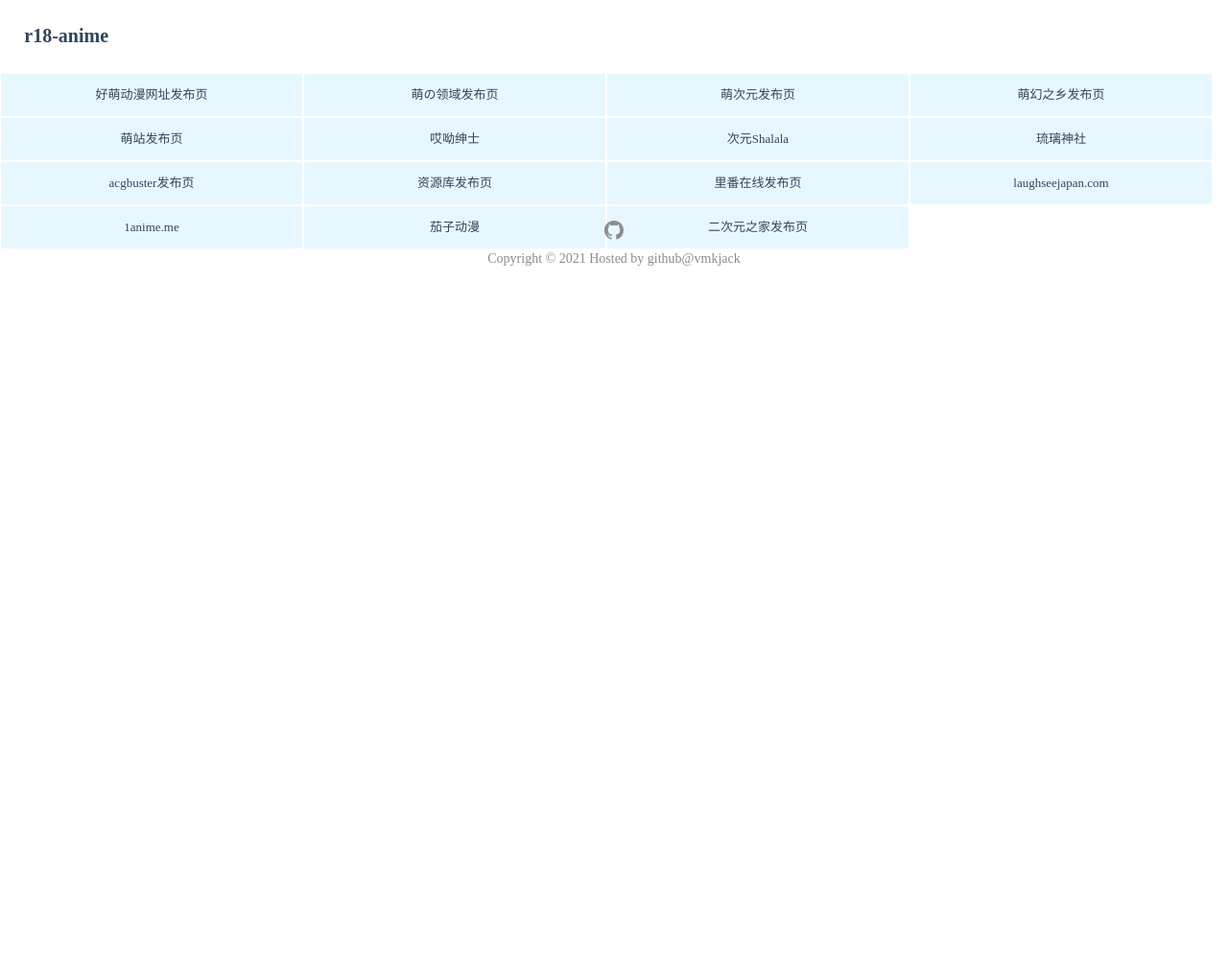
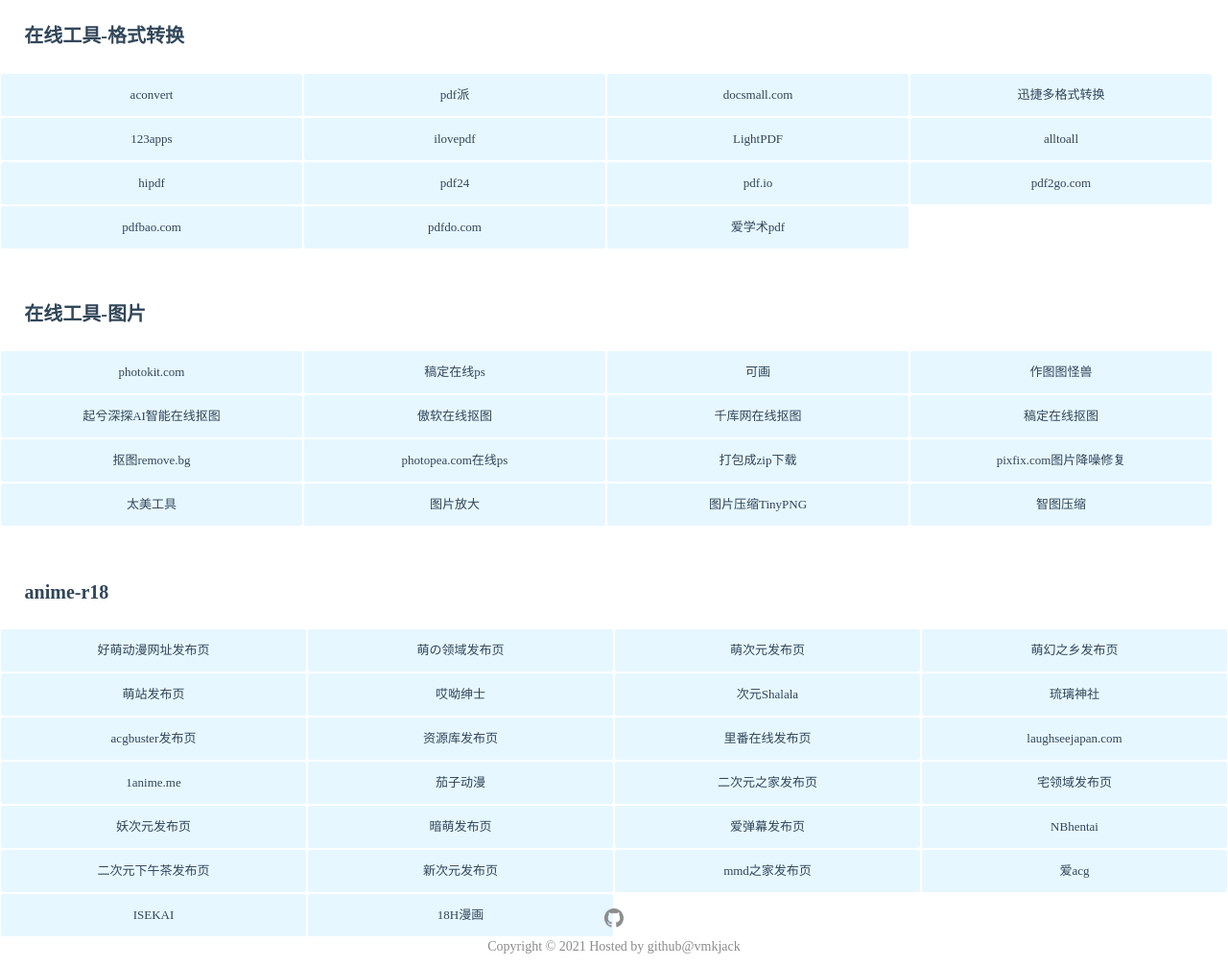
Before and after one commit to vmkjack/mynav, a plain HTML site: page index.html in a window 1280 px wide. Shown: the whole page at 96% size. Before the commit the page ends 800 px from the top, so only its background shows below. Drawn offline with Linux system fonts and the light colour scheme.

Commit message:
2021.08.16

```diff
--- a/index.html
+++ b/index.html
@@ -13,8 +13,52 @@
 <!-- 导航地址 start -->
     <div class="nav-content">
 
+
       <div class="jj-list">
-        <div class="jj-list-tit">r18-anime</div>
+        <div class="jj-list-tit">在线工具-格式转换</div>
+        <ul class="jj-list-con">
+          <li><a href="https://www.aconvert.com/cn/" class="jj-list-link" target="_blank">aconvert</a></li>
+          <li><a href="https://www.pdfpai.com/" class="jj-list-link" target="_blank">pdf派</a></li>
+          <li><a href="https://docsmall.com/" class="jj-list-link" target="_blank">docsmall.com</a></li>
+          <li><a href="https://app.xunjiepdf.com/" class="jj-list-link" target="_blank">迅捷多格式转换</a></li>
+          <li><a href="https://123apps.com/" class="jj-list-link" target="_blank">123apps</a></li>
+          <li><a href="https://www.ilovepdf.com/" class="jj-list-link" target="_blank">ilovepdf</a></li>
+          <li><a href="https://lightpdf.com/" class="jj-list-link" target="_blank">LightPDF</a></li>
+          <li><a href="https://www.alltoall.net/" class="jj-list-link" target="_blank">alltoall</a></li>
+          <li><a href="https://www.hipdf.cn/" class="jj-list-link" target="_blank">hipdf</a></li>
+          <li><a href="https://tools.pdf24.org/zh/" class="jj-list-link" target="_blank">pdf24</a></li>
+          <li><a href="https://pdf.io/tw/" class="jj-list-link" target="_blank">pdf.io</a></li>
+          <li><a href="https://www.pdf2go.com/zh/" class="jj-list-link" target="_blank">pdf2go.com</a></li>
+          <li><a href="http://www.pdfbao.com/" class="jj-list-link" target="_blank">pdfbao.com</a></li>
+          <li><a href="http://www.pdfdo.com/" class="jj-list-link" target="_blank">pdfdo.com</a></li>
+          <li><a href="http://pdf.ixueshu.com/" class="jj-list-link" target="_blank">爱学术pdf</a></li>
+        </ul>
+      </div>
+
+      <div class="jj-list">
+        <div class="jj-list-tit">在线工具-图片</div>
+        <ul class="jj-list-con">
+          <li><a href="https://photokit.com/?lang=zh" class="jj-list-link" target="_blank">photokit.com</a></li>
+          <li><a href="https://www.uupoop.com/#/old" class="jj-list-link" target="_blank">稿定在线ps</a></li>
+          <li><a href="https://www.canva.cn/templates/" class="jj-list-link" target="_blank">可画</a></li>
+          <li><a href="https://818ps.com/" class="jj-list-link" target="_blank">作图图怪兽</a></li>
+          <li><a href="http://matting.deeplor.com/#/" class="jj-list-link" target="_blank">起兮深探AI智能在线抠图</a></li>
+          <li><a href="http://m6z.cn/6ezQbS" class="jj-list-link" target="_blank">傲软在线抠图</a></li>
+          <li><a href="https://588ku.com/koutu/" class="jj-list-link" target="_blank">千库网在线抠图</a></li>
+          <li><a href="https://koutu.gaoding.com/" class="jj-list-link" target="_blank">稿定在线抠图</a></li>
+          <li><a href="https://www.remove.bg/zh" class="jj-list-link" target="_blank">抠图remove.bg</a></li>
+          <li><a href="https://www.photopea.com/" class="jj-list-link" target="_blank">photopea.com在线ps</a></li>
+          <li><a href="https://appscyborg.com/image-cyborg/" class="jj-list-link" target="_blank">打包成zip下载</a></li>
+          <li><a href="https://zh.pixfix.com/" class="jj-list-link" target="_blank">pixfix.com图片降噪修复</a></li>
+          <li><a href="https://tiomg.org/" class="jj-list-link" target="_blank">太美工具</a></li>
+          <li><a href="https://bigjpg.com/" class="jj-list-link" target="_blank">图片放大</a></li>
+          <li><a href="https://tinypng.com/" class="jj-list-link" target="_blank">图片压缩TinyPNG</a></li>
+          <li><a href="https://zhitu.isux.us/" class="jj-list-link" target="_blank">智图压缩</a></li>
+        </ul>
+      </div>
+
+      <div class="jj-list">
+        <div class="jj-list-tit">anime-r18</div>
         <ul class="jj-list-con">
           <li><a href="https://nicemoe.cc/" class="jj-list-link" target="_blank">好萌动漫网址发布页</a></li>
           <li><a href="https://www.acg.lc/" class="jj-list-link" target="_blank">萌の领域发布页</a></li>
@@ -31,8 +75,20 @@
           <li><a href="https://1anime.me/" class="jj-list-link" target="_blank">1anime.me</a></li>
           <li><a href="http://qiezidm.com/" class="jj-list-link" target="_blank">茄子动漫</a></li>
           <li><a href="https://2cywebs.com/" class="jj-list-link" target="_blank">二次元之家发布页</a></li>
+          <li><a href="https://facg.ru/" class="jj-list-link" target="_blank">宅领域发布页</a></li>
+          <li><a href="http://www.yaociyuan.net/" class="jj-list-link" target="_blank">妖次元发布页</a></li>
+          <li><a href="https://dmoe.us/" class="jj-list-link" target="_blank">暗萌发布页</a></li>
+          <li><a href="https://taigt.github.io/idanmu/" class="jj-list-link" target="_blank">爱弹幕发布页</a></li>
+          <li><a href="http://shenshi.fun/" class="jj-list-link" target="_blank">NBhentai</a></li>
+          <li><a href="https://acgttt.com/" class="jj-list-link" target="_blank">二次元下午茶发布页</a></li>
+          <li><a href="https://xcy.plus/" class="jj-list-link" target="_blank">新次元发布页</a></li>
+          <li><a href="https://mmdzhijia.com/" class="jj-list-link" target="_blank">mmd之家发布页</a></li>
+          <li><a href="https://aiacg.moe/" class="jj-list-link" target="_blank">爱acg</a></li>
+          <li><a href="https://isekai.ee/" class="jj-list-link" target="_blank">ISEKAI</a></li>
+          <li><a href="https://18hmanga.com/" class="jj-list-link" target="_blank">18H漫画</a></li>
         </ul>
       </div>
+
 
     </div>
 <!-- 导航地址 end -->
@@ -40,9 +96,9 @@
 </div>
 <footer class="inner-center footer">
   <p>
-   <a href="https://github.com/TopVitamin/static-nav" target="_blank"> <img src="./static/css/img/github.png" alt="" height="20" width="20"></a>
+   <a href="https://github.com/vmkjack/mynav" target="_blank"> <img src="./static/css/img/github.png" alt="" height="20" width="20"></a>
   </p>
-  <p style="margin-top:8px;"> <a href="http://pm.budong.me/" style="color:#8C8C8C;" target="_blank">Copyright © 2021 Hosted by github@vmkjack</a></p>
+  <p style="margin-top:8px;"> <a href="https://github.com/vmkjack/mynav" style="color:#8C8C8C;" target="_blank">Copyright © 2021 Hosted by github@vmkjack</a></p>
 
 </footer>
 <script src="./static/js/jquery.min.js"></script>
```
